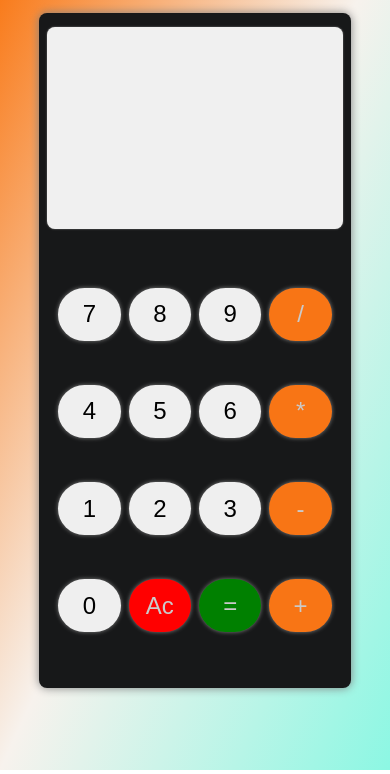
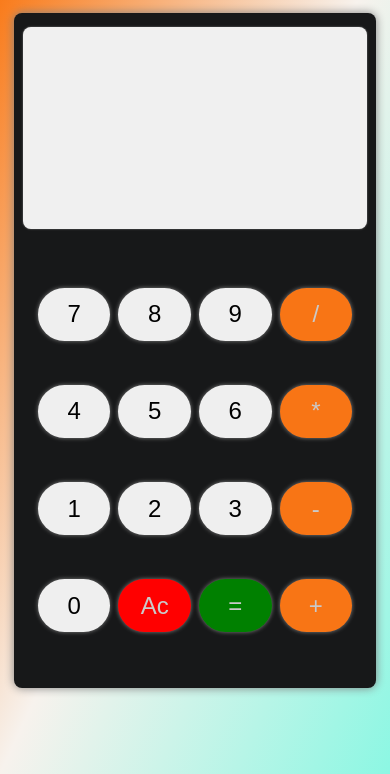
Before and after one commit to KoushikPanda1729/calculator.github.io, a plain HTML site: page index.html in a window 390 px wide. Shown: the part 70-844 px from the top of the page. Drawn offline with Linux system fonts and the light colour scheme.

Commit message:
final push

```diff
--- a/index.html
+++ b/index.html
@@ -9,7 +9,7 @@
         type="image/x-icon">
     <link rel="stylesheet" href="style.css">
     <script src="index.js" defer></script>
-    <title>CALCULATOR</title>
+    <title>Calculator</title>
 </head>
 
 <body>
--- a/style.css
+++ b/style.css
@@ -9,7 +9,7 @@
 
 body {
     background-image: linear-gradient(to bottom right, #f97109, #F7F2ED, #8cf7e3);
-    height: 98.2vh;
+    height: 98.7vh;
     width: 100%;
     background-repeat: no-repeat;
 }
@@ -103,8 +103,8 @@ h1 {
 
 @media(max-width:490px) {
     .calcutatorContainer {
-        max-width: 85%;
-        width: 80%;
+        max-width: 93%;
+        width: 100%;
         margin-top: 1rem;
     }
 
```
